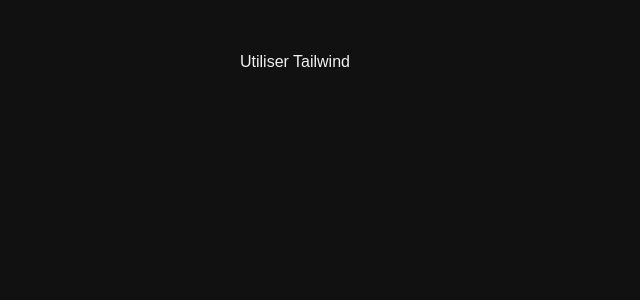
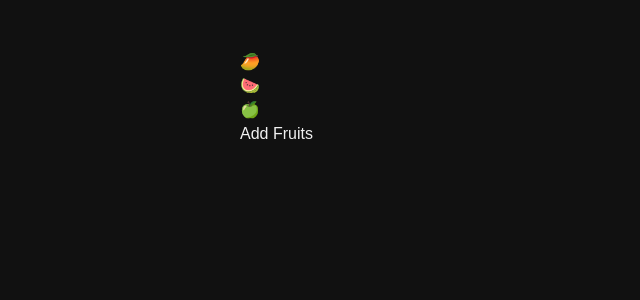
Before and after one commit to asonkes/Cours__UDEMY__REACT, a React (Vite) app in the folder 06- 5.React-dans-le-d-tail/: page / in a window 1280 px wide. Shown: the top 300 px of the page, without its empty margins (0-640 px from the left). Built offline with nearby package versions, Linux system fonts and the light colour scheme.

Commit message:
liste d'objets dynamiques

```diff
--- a/06- 5.React-dans-le-d-tail/package.json
+++ b/06- 5.React-dans-le-d-tail/package.json
@@ -10,6 +10,7 @@
     "preview": "vite preview"
   },
   "dependencies": {
+    "nanoid": "^5.1.6",
     "postcss-cli": "^11.0.1",
     "react": "^18.2.0",
     "react-dom": "^18.2.0"
--- a/06- 5.React-dans-le-d-tail/src/App.jsx
+++ b/06- 5.React-dans-le-d-tail/src/App.jsx
@@ -1,4 +1,4 @@
-import Container from "./lessons/16.Utiliser-TailwindCSS/Container";
+import Container from "./lessons/9.Sélectionner-un-tableau-d'éléments/Container";
 
 function App() {
 
--- a/06- 5.React-dans-le-d-tail/src/lessons/9.Sélectionner-un-tableau-d'éléments/Container.jsx
+++ b/06- 5.React-dans-le-d-tail/src/lessons/9.Sélectionner-un-tableau-d'éléments/Container.jsx
@@ -1,51 +1,21 @@
 import { useState, useRef, useEffect } from "react";
+import { StaticRefSelection } from "./StaticRefSelection";
+import { DynamicRefSelection } from "./DynamicRefSelection";
 
 // Ici on va faire en sorte de pas faire seulement 1 ref
 // Donc pas seulement sélectionner 1 élément
 // Mais pouvoir ne sélectionner plusieurs
-export default function Container() {
-
-  {/** Donc on va créer notre référence */}
-  const inputsRef = useRef([]);
-
-  {/** On va créer une fonction callback */}
-  function addInputRef(el) {
-    {/** SI l'élément existe ET qu'il n'est pas encore présent
-    dans 'input.current' alors on le 'push'
-      */}
-      {/** Pk on demande s'ils existent car qd on a des listes d'éléments
-        dynamiques avec des éléments qui sont ajoutés/enlevés etc
-        ==> la fonction va être rappeller avec 'null'
-        ==> Car ici avec le sinput, pas grave 'statique'
-
-        ==> Mais qd éléments dynamiques, il faut d'abord savoir si l'élément existe
-        ==> avant de vouloir l'afficher, va faire des erreurs au sinon.
-
-        ==> c'est aussi pour éviter que des anciens éléments s'ajoute avec la liste des nouveaux
-        ==> donc je vérifie s'ils existent déjà
-        ==> si OUI, tu rajoutes PAS
-        ==> si NON, tu les RAJOUTES
-
-        ==> Ici c'est statique, qd c'est dynamique ==> plus compliqué
-      */}
-    if(el && !inputsRef.current.includes(el)) {
-      inputsRef.current.push(el);
-      console.log(el);
-    }
-  }
+export default function Container9() {
 
   return (
     <div>
-      <h1>Sélectionner un tableau d'éléments</h1>
 
-      {/** On a ces 3 'input' et on a envie de les sélectionner */}
-      {/** car on a envie de savoir ce qu'il y a l'intérieur etc */}
-      {/** On peut utiliser 'querySelector' etc, c'est pas interdit MAIS
-       * c'est pas très efficace et on peut se tromper...
-       */}
-      <input ref={addInputRef} type="text" />
-      <input ref={addInputRef} type="text" />
-      <input ref={addInputRef} type="text" />
+      {/**
+       * <StaticRefSelection/>
+      */}
+
+      <DynamicRefSelection/>
+
     </div>
   )
 }
--- /dev/null
+++ b/06- 5.React-dans-le-d-tail/src/lessons/9.Sélectionner-un-tableau-d'éléments/DynamicRefSelection.jsx
@@ -0,0 +1,71 @@
+import { useState, useRef } from "react";
+import {nanoid} from "nanoid";
+
+// On va faire quoi???
+// On va faire une liste de produits dynamiques
+// Où qd on clique dessus, on peut rajouter ou supprimer des éléments
+export const DynamicRefSelection = () => {
+
+    const [fruits, setFruits] = useState([
+        {
+            id: nanoid(8),
+            value: "🥭"
+        },
+          {
+            id: nanoid(8),
+            value: "🍉"
+        },
+          {
+            id: nanoid(8),
+            value: "🍏"
+        }
+    ]);
+
+    function deleteFruit(id) {
+        setFruits(fruits.filter(fruit => fruit.id !== id))
+    }
+
+    // Maintenant construire une référence
+    // On voit ici, sans rien faire les 3 fruits sont passés dans le 'callback'
+    // sans rien faire comme action
+    const fruitsRef = useRef([]);
+
+    return (
+        <div>
+            <ul>
+                {/**
+                 * 'ref' ici est utilisé pour que les éléments soient dans l'ordre
+                 * Car chaque fois qu'on clique sur le bouton
+                 * On a 'null' dans la console
+                 * Et puis les éléments qui font partie du tableau
+                 * Ca réordonne le tout
+                 */}
+                {fruits.map(fruit => (
+                    <li
+                    key={fruit.id}
+                    onClick={() => deleteFruit(fruit.id)}
+                    ref={element => {
+                        if(element) {
+                            fruitsRef.current.push(element);
+                        } else {
+                            {/** 'shift()' permet d'enlever le 1er élément d'un tableau */}
+                            fruitsRef.current.shift();
+                        }
+                        console.log(fruitsRef);
+                    }}
+                    >
+                        {fruit.value}
+                    </li>
+                ))}
+            </ul>
+
+            {/** Grâce à cette ligne, on peut rajouter ou supprimer des éléments */}
+            <button
+            onClick={() =>
+            setFruits([...fruits, {id: nanoid(8), value: "🍌"}])}
+            >
+                Add Fruits
+            </button>
+        </div>
+    )
+}
--- /dev/null
+++ b/06- 5.React-dans-le-d-tail/src/lessons/9.Sélectionner-un-tableau-d'éléments/StaticRefSelection.jsx
@@ -0,0 +1,51 @@
+import { useState, useRef, useEffect } from "react";
+
+// Ici on va faire en sorte de pas faire seulement 1 ref
+// Donc pas seulement sélectionner 1 élément
+// Mais pouvoir ne sélectionner plusieurs
+export const StaticRefSelection = () => {
+
+    {/** Donc on va créer notre référence */}
+  const inputsRef = useRef([]);
+
+  {/** On va créer une fonction callback */}
+  function addInputRef(el) {
+    {/** SI l'élément existe ET qu'il n'est pas encore présent
+    dans 'input.current' alors on le 'push'
+      */}
+      {/** Pk on demande s'ils existent car qd on a des listes d'éléments
+        dynamiques avec des éléments qui sont ajoutés/enlevés etc
+        ==> la fonction va être rappeller avec 'null'
+        ==> Car ici avec le sinput, pas grave 'statique'
+
+        ==> Mais qd éléments dynamiques, il faut d'abord savoir si l'élément existe
+        ==> avant de vouloir l'afficher, va faire des erreurs au sinon.
+
+        ==> c'est aussi pour éviter que des anciens éléments s'ajoute avec la liste des nouveaux
+        ==> donc je vérifie s'ils existent déjà
+        ==> si OUI, tu rajoutes PAS
+        ==> si NON, tu les RAJOUTES
+
+        ==> Ici c'est statique, qd c'est dynamique ==> plus compliqué
+      */}
+    if(el && !inputsRef.current.includes(el)) {
+      inputsRef.current.push(el);
+      console.log(el);
+    }
+  }
+
+  return (
+    <div>
+      <h1>Sélectionner un tableau d'éléments</h1>
+
+      {/** On a ces 3 'input' et on a envie de les sélectionner */}
+      {/** car on a envie de savoir ce qu'il y a l'intérieur etc */}
+      {/** On peut utiliser 'querySelector' etc, c'est pas interdit MAIS
+       * c'est pas très efficace et on peut se tromper...
+       */}
+      <input ref={addInputRef} type="text" />
+      <input ref={addInputRef} type="text" />
+      <input ref={addInputRef} type="text" />
+    </div>
+  )
+}
--- a/06- 5.React-dans-le-d-tail/src/main.jsx
+++ b/06- 5.React-dans-le-d-tail/src/main.jsx
@@ -1,8 +1,10 @@
-import React from 'react'
-import ReactDOM from 'react-dom/client'
-import App from './App.jsx'
-import './index.css'
+import { StrictMode } from "react";
+import { createRoot } from "react-dom/client";
+import "./index.css";
+import App from "./App.jsx";
 
-ReactDOM.createRoot(document.getElementById('root')).render(
-    <App />,
-)
+createRoot(document.getElementById("root")).render(
+    <StrictMode>
+        <App />
+    </StrictMode>
+);
```
Also changed, not shown: 1 other file (tests, documents, lock files or other folders).
